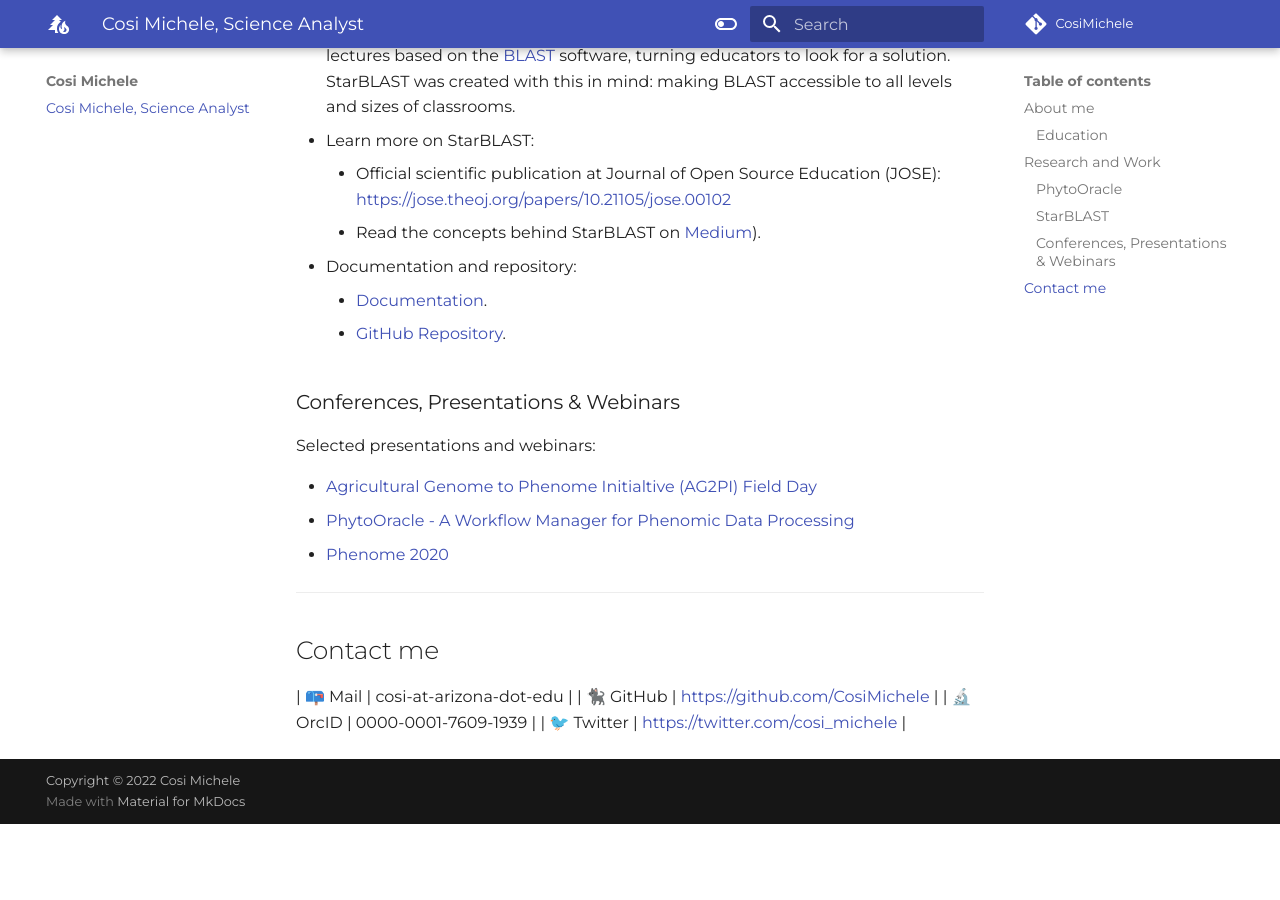
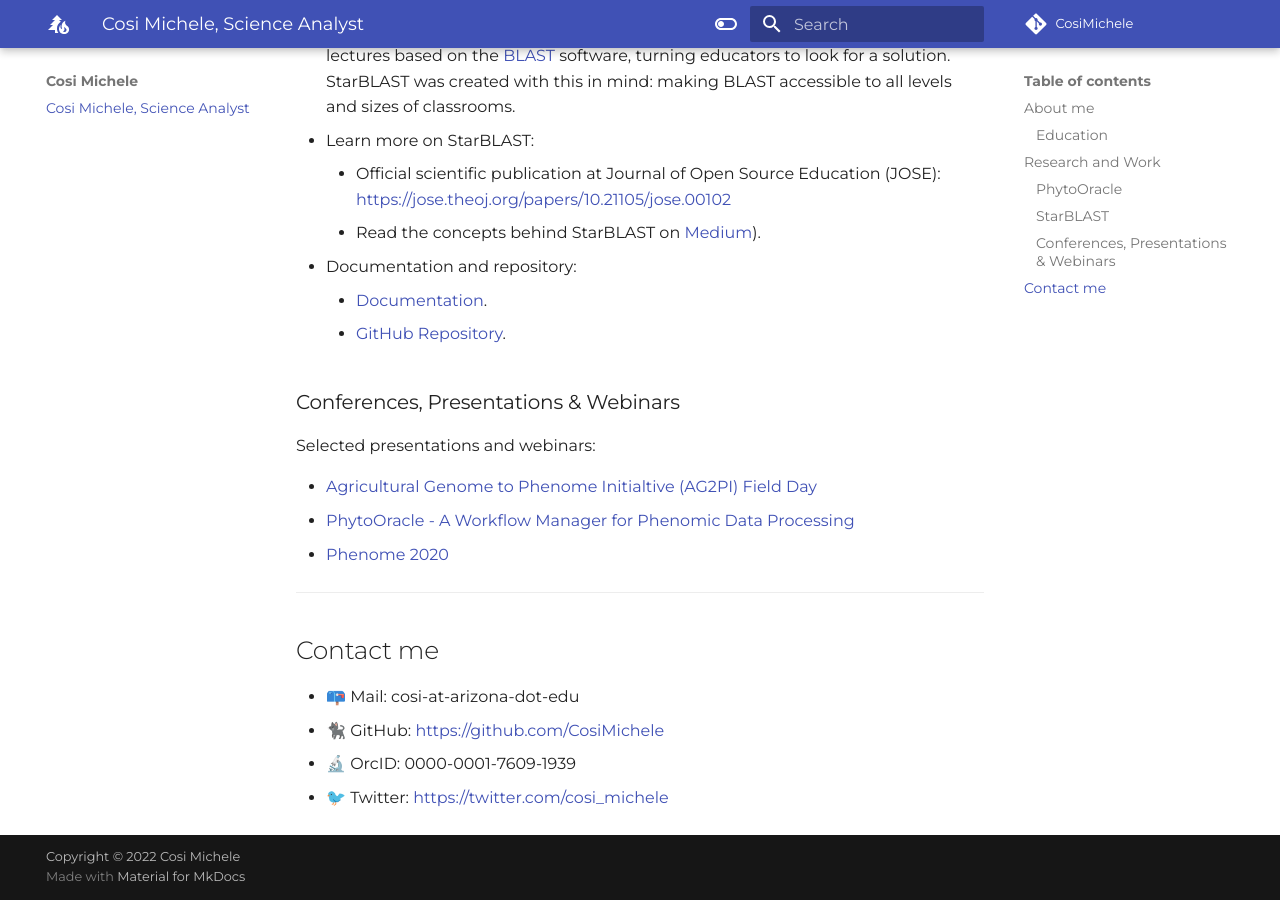
Before and after one commit to CosiMichele/cosimichele.github.io, an MkDocs documentation site: the page built from docs/index.md, in a window 1280 px wide and 900 px high, scrolled down 2110 px. Built offline with MkDocs 1.6.1 and Material for MkDocs 9.7.7, drawn with Linux system fonts in a browser that asks for light colours; some web fonts are replaced; comment, search, counter and statistics services are not loaded; before the commit the page ends 2934 px from its top, so only the background shows below that.

Commit message:
contact info

```diff
--- a/docs/index.md
+++ b/docs/index.md
@@ -67,7 +67,7 @@ Selected presentations and webinars:
 
 ## Contact me
 
-| 📪 Mail | cosi-at-arizona-dot-edu |
-| 🐈‍⬛ GitHub | https://github.com/CosiMichele |
-| 🔬 OrcID | 0000-0001-7609-1939 |
-| 🐦 Twitter | https://twitter.com/cosi_michele |
+- 📪 Mail:  cosi-at-arizona-dot-edu
+- 🐈‍⬛ GitHub: https://github.com/CosiMichele
+- 🔬 OrcID: 0000-0001-7609-1939
+- 🐦 Twitter: https://twitter.com/cosi_michele
```
